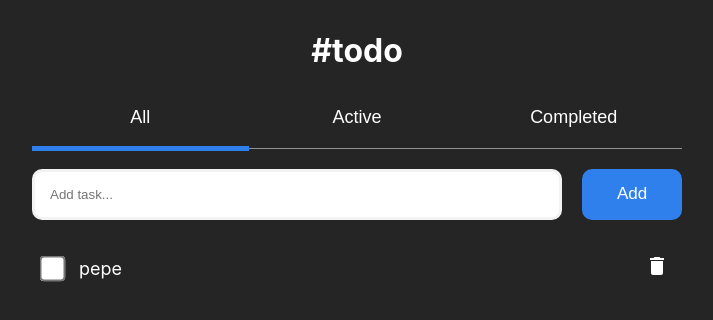
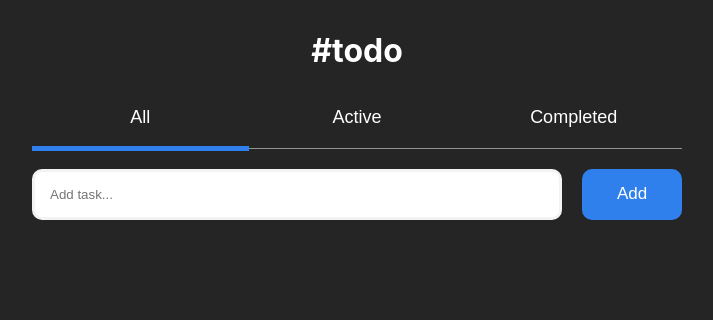
Before and after one commit to Ezequiiel98/to-do-react-ts, a React (Create React App) app: page / in a window 1280 px wide. Shown: the top 320 px of the page, without its empty margins (283-996 px from the left). Built offline with nearby package versions, Linux system fonts and the light colour scheme.

Commit message:
agrego el renderizado de las tareas

```diff
--- a/src/components/TabTasks/index.module.scss
+++ b/src/components/TabTasks/index.module.scss
@@ -7,8 +7,8 @@
   animation-fill-mode: forwards;
   animation-timing-function: ease;
 
-  & > div:last-of-type {
-    margin-bottom: 30px;
+  & > button:last-of-type {
+    margin-top: 30px;
   }
 }
 
--- a/src/components/TabTasks/index.tsx
+++ b/src/components/TabTasks/index.tsx
@@ -4,19 +4,31 @@ import Task from '../Task';
 
 import styles from './index.module.scss';
 
+
+export interface TaskInterface {
+  id: number | string;
+  nameTask: string ;
+  completed: boolean;
+}
+
 type TabTasksProps = {
   positionChild?: string | undefined;
   children?: React.ReactNode;
+  showTaskComplete?: boolean;
+  showAllTask?: boolean;
+  tasks: TaskInterface[];
 }
 
-const TabTasks: React.FC<TabTasksProps> = ({ children, positionChild = 'top' }) => {
+const TabTasks: React.FC<TabTasksProps> = ({ children, showTaskComplete, showAllTask, tasks,positionChild = 'top' }) => {
 
   return (
     <div className={styles.containerTabTask}>
       { positionChild === 'top' && children }
-      <Task id="1" name="pepe" onClick={ (i: number | string) => console.log(i) } />
-      { positionChild === 'bottom' && children }
-    </div>
+      { tasks.map(({ id, nameTask, completed }) => (
+        <Task id={id} name={nameTask} onClick={(idTask: number | string) => console.log(idTask)}/>
+       ))}
+      { positionChild === 'bottom' && tasks.length >= 1 && children }
+     </div>
   );
 };
 
--- a/src/screens/App/index.tsx
+++ b/src/screens/App/index.tsx
@@ -3,20 +3,16 @@ import React, { useState } from 'react';
 import NavTabs from '../../components/NavTabs';
 import Button from '../../components/Button';
 import Task from '../../components/Task';
-import TabTasks from '../../components/TabTasks';
+import TabTasks, { TaskInterface } from '../../components/TabTasks';
 import FormAddTask from '../../components/FormAddTask';
 
 import styles from './index.module.scss';
 
-interface TaskInterface {
-  id: number | string | undefined;
-  nameTask: string | undefined;
-  completed: boolean | undefined;
-}
-
 const App: React.FC = () => {
   const [tabShow, setTabShow] = useState<string>('all');
   const [allTasks, setAllTasks] = useState<TaskInterface[] | []>([]);
+  const completedTask: TaskInterface[]= allTasks.filter(task => task?.completed === true);
+  const activeTasks: TaskInterface[] = allTasks.filter(task => task?.completed !== true);
 
   const handleAddNewTask = (newTask: TaskInterface) => {
     setAllTasks(tasks => [...tasks, newTask])
@@ -30,17 +26,17 @@ const App: React.FC = () => {
         </header>
         <NavTabs  setTabShow={setTabShow} />
         { tabShow === 'all' && (
-          <TabTasks>
+          <TabTasks tasks={allTasks} showAllTask>
             <FormAddTask onAddNewTask={handleAddNewTask} />
           </TabTasks>
         )}
         { tabShow === 'active' && (
-          <TabTasks>
+          <TabTasks tasks={activeTasks} showTaskComplete={false}>
             <FormAddTask onAddNewTask={handleAddNewTask} />
           </TabTasks>
         )}
         { tabShow === 'completed' && (
-          <TabTasks positionChild="bottom">
+          <TabTasks positionChild="bottom" tasks={completedTask} showTaskComplete>
             <Button position="right" danger>
               Delete All
             </Button>
```
Also changed, not shown: src/components/FormAddTask/index.tsx (+6 -1 lines).
